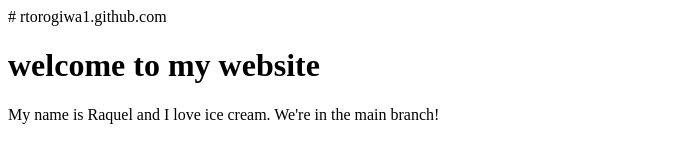
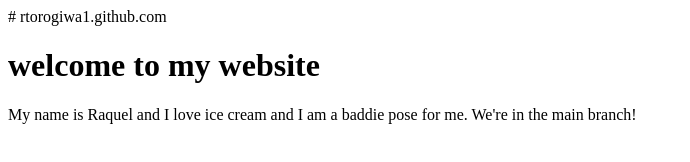
Before and after one commit to rtorogiwa1/rtorogiwa1.github.com, a plain HTML site: page index.html in a window 1280 px wide. Shown: the whole page, without its empty margins (0-690 px from the left). Drawn offline with Linux system fonts and the light colour scheme.

Commit message:
Update index.html

```diff
--- a/index.html
+++ b/index.html
@@ -4,7 +4,7 @@
 <body>
 
 <h1>welcome to my website </h1>
-<p>My name is Raquel and I love ice cream. We're in the main branch! </p>
+<p>My name is Raquel and I love ice cream and I am a baddie pose for me. We're in the main branch! </p>
 
 </body>
 </html>
```
